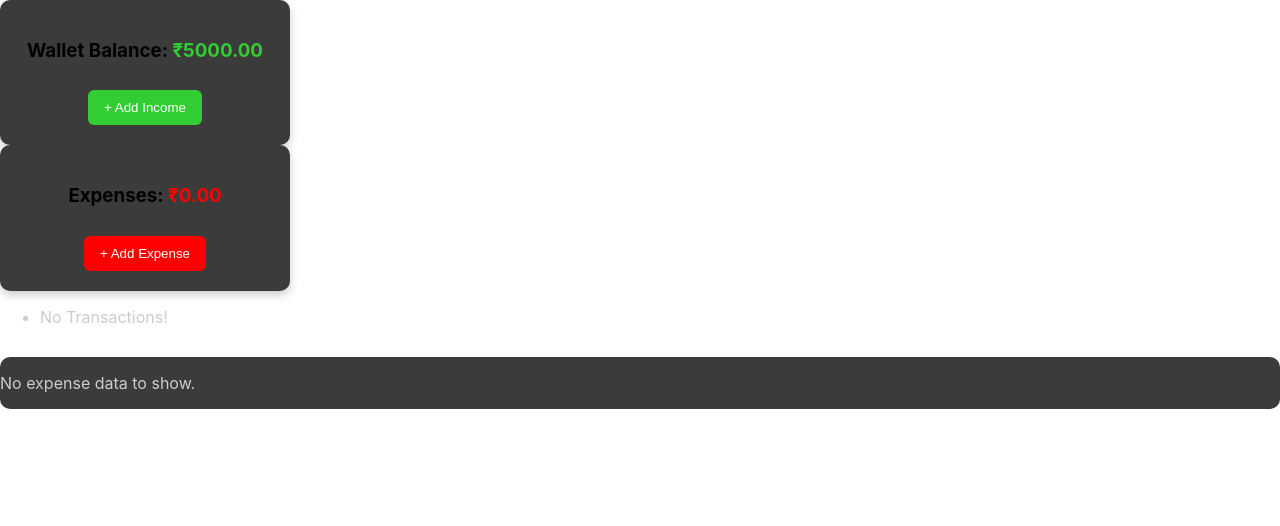
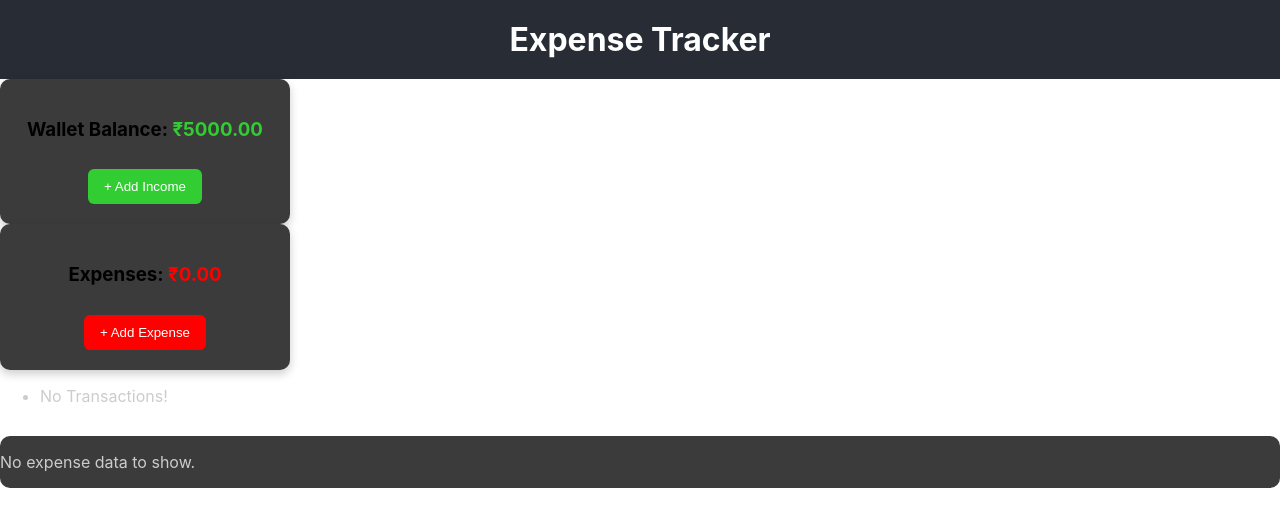
Before and after one commit to RachanaJain03/XpenseTracker, a React (Create React App) app in the folder my-app/: page / in a window 1280 px wide. Shown: the top 526 px of the page. Built offline with nearby package versions, Linux system fonts and the light colour scheme.

Commit message:
Headeradded

```diff
--- a/my-app/src/components/Header.js
+++ b/my-app/src/components/Header.js
@@ -1,9 +1,24 @@
 import React from "react";
 
-const Header = ()=> {
-    <h1 style={{color: "#fff", textAlign: "center", marginBottom: "20px"}}>
-        Expense Tracker
-    </h1>
-}
+const Header = () => {
+  return (
+    <header style={styles.header}>
+      <h1 style={styles.title}>Expense Tracker</h1>
+    </header>
+  );
+};
+
+const styles = {
+  header: {
+    backgroundColor: "#282c34",
+    padding: "20px",
+    textAlign: "center",
+  },
+  title: {
+    color: "white",
+    fontSize: "2rem",
+    margin: 0,
+  },
+};
 
 export default Header;
```
